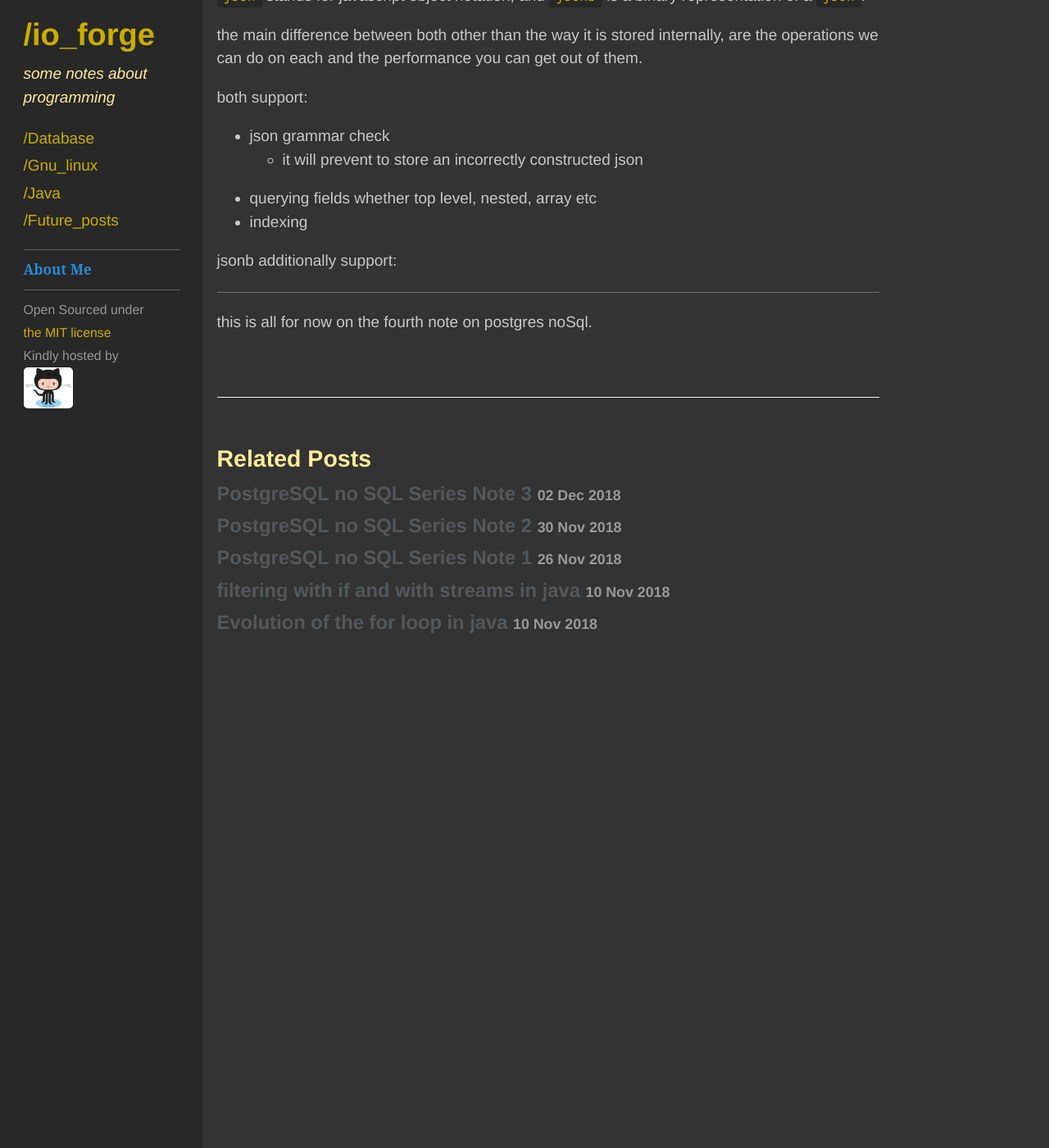
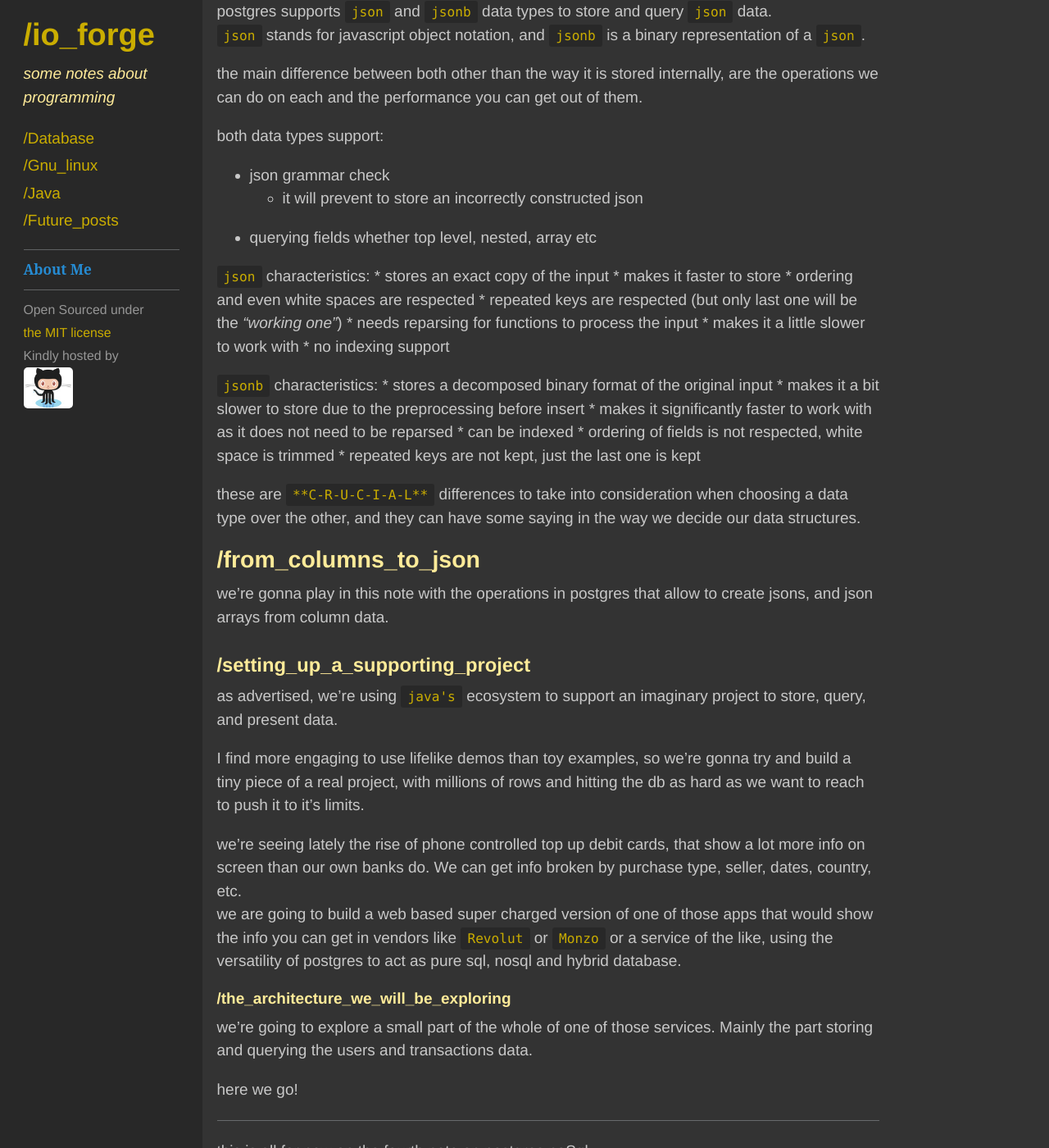
Before and after one commit to JohnnyXavier/johnnyxavier.github.io, a Jekyll site: the page built from _posts/database/2018-12-13-postgres-nosql-4.md, in a window 1280 px wide and 1400 px high, scrolled down 575 px. Shown: the whole window at 82% size. Built offline with Jekyll 4.4.1, drawn with Linux system fonts in a browser that asks for light colours; comment, search, counter and statistics services are not loaded; before the commit the page ends 1489 px from its top, so only the background shows below that; some of the changed text lies outside the part shown.

Commit message:
new theme

```diff
--- a/_posts/database/2018-12-13-postgres-nosql-4.md
+++ b/_posts/database/2018-12-13-postgres-nosql-4.md
@@ -14,18 +14,52 @@ the first 3 notes helped introduce our subject and setup the db and the pieces t
 this note will dive into the json functionality we can get with postgres to help build json data. This will be really useful later on when we switch over to full nosql with `json` and `jsonb` data types
 
 ### /differences_between_`json`_and_`jsonb`_data_types
+[postgresql.org -> datatype-json](https://www.postgresql.org/docs/current/datatype-json.html)
+
 postgres supports `json` and `jsonb` data types to store and query `json` data.<br>
 `json` stands for javascript object notation, and `jsonb` is a binary representation of a `json`.
 
 the main difference between both other than the way it is stored internally, are the operations we can do on each and the performance you can get out of them.
 
-both support:
+both data types support:
 * json grammar check
     * it will prevent to store an incorrectly constructed json
 * querying fields whether top level, nested, array etc
-* indexing
 
-jsonb additionally support:
+`json` characteristics:
+    * stores an exact copy of the input
+        * makes it faster to store
+        * ordering and even white spaces are respected
+        * repeated keys are respected (but only last one will be the *"working one"*)
+    * needs reparsing for functions to process the input
+        * makes it a little slower to work with
+    * no indexing support
+
+`jsonb` characteristics:
+    * stores a decomposed binary format of the original input
+        * makes it a bit slower to store due to the preprocessing before insert
+        * makes it significantly faster to work with as it does not need to be reparsed
+    * can be indexed
+    * ordering of fields is not respected, white space is trimmed
+    * repeated keys are not kept, just the last one is kept
+
+these are `**C-R-U-C-I-A-L**` differences to take into consideration when choosing a data type over the other, and they can have some saying in the way we decide our data structures.
+
+## /from_columns_to_json
+we're gonna play in this note with the operations in postgres that allow to create jsons, and json arrays from column data.
+
+### /setting_up_a_supporting_project
+as advertised, we're using `java's` ecosystem to support an imaginary project to store, query, and present data.<br>
+
+I find more engaging to use lifelike demos than toy examples, so we're gonna try and build a tiny piece of a real project, with millions of rows and hitting the db as hard as we want to reach to push it to it's limits.
+
+we're seeing lately the rise of phone controlled top up debit cards, that show a lot more info on screen than our own banks do. We can get info broken by purchase type, seller, dates, country, etc. <br>
+we are going to build a web based super charged version of one of those apps that would show the info you can get in vendors like `Revolut` or `Monzo` or a service of the like, using the versatility of postgres to act as pure sql, nosql and hybrid database.
+
+#### /the_architecture_we_will_be_exploring
+we're going to explore a small part of the whole of one of those services. Mainly the part storing and querying the users and transactions data.
+
+here we go!
 
 
 
```
